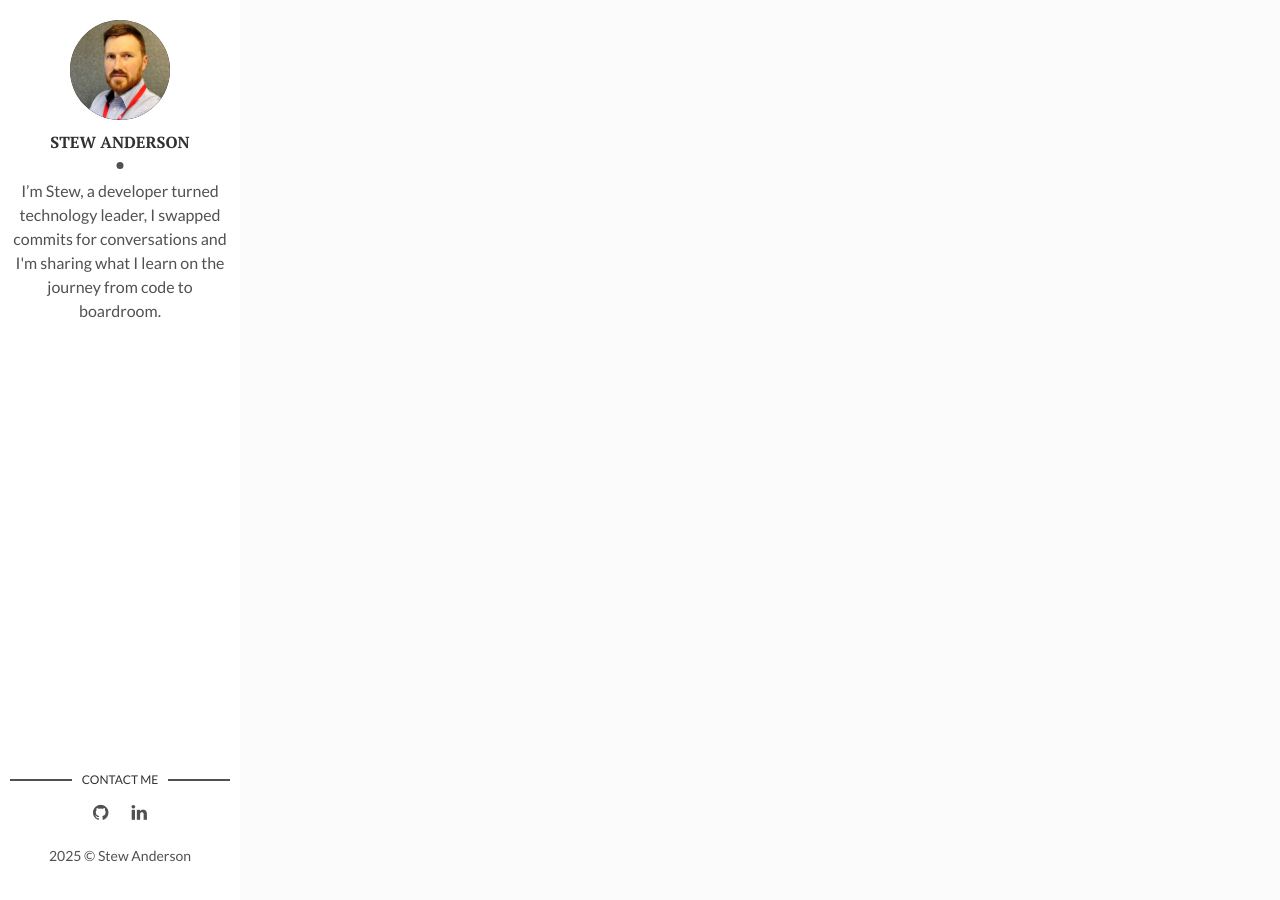
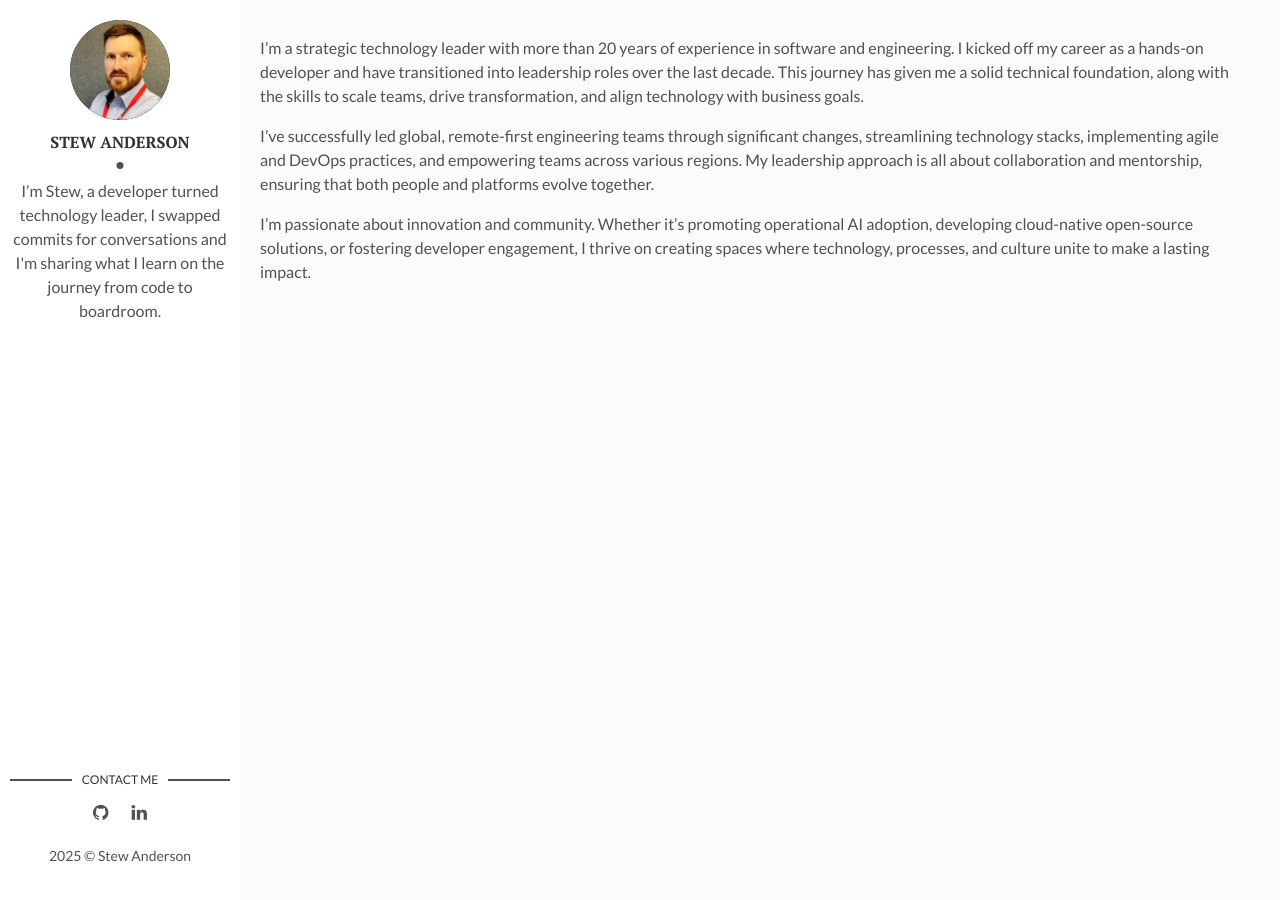
Before and after one commit to stew-anderson/blog, a Jekyll site: the page built from about.html, in a window 1280 px wide. Built offline with Jekyll 4.4.1, drawn with Linux system fonts in a browser that asks for light colours.

Commit message:
Adding buff on about me page

```diff
--- a/about.html
+++ b/about.html
@@ -5,5 +5,9 @@ permalink: /about/
 ---
 
 <section>
+	<p>I’m a strategic technology leader with more than 20 years of experience in software and engineering. I kicked off my career as a hands-on developer and have transitioned into leadership roles over the last decade. This journey has given me a solid technical foundation, along with the skills to scale teams, drive transformation, and align technology with business goals.</p>
 
+	<p>I’ve successfully led global, remote-first engineering teams through significant changes, streamlining technology stacks, implementing agile and DevOps practices, and empowering teams across various regions. My leadership approach is all about collaboration and mentorship, ensuring that both people and platforms evolve together.</p>
+
+	<p>I’m passionate about innovation and community. Whether it’s promoting operational AI adoption, developing cloud-native open-source solutions, or fostering developer engagement, I thrive on creating spaces where technology, processes, and culture unite to make a lasting impact.</p>
 </section>
```
